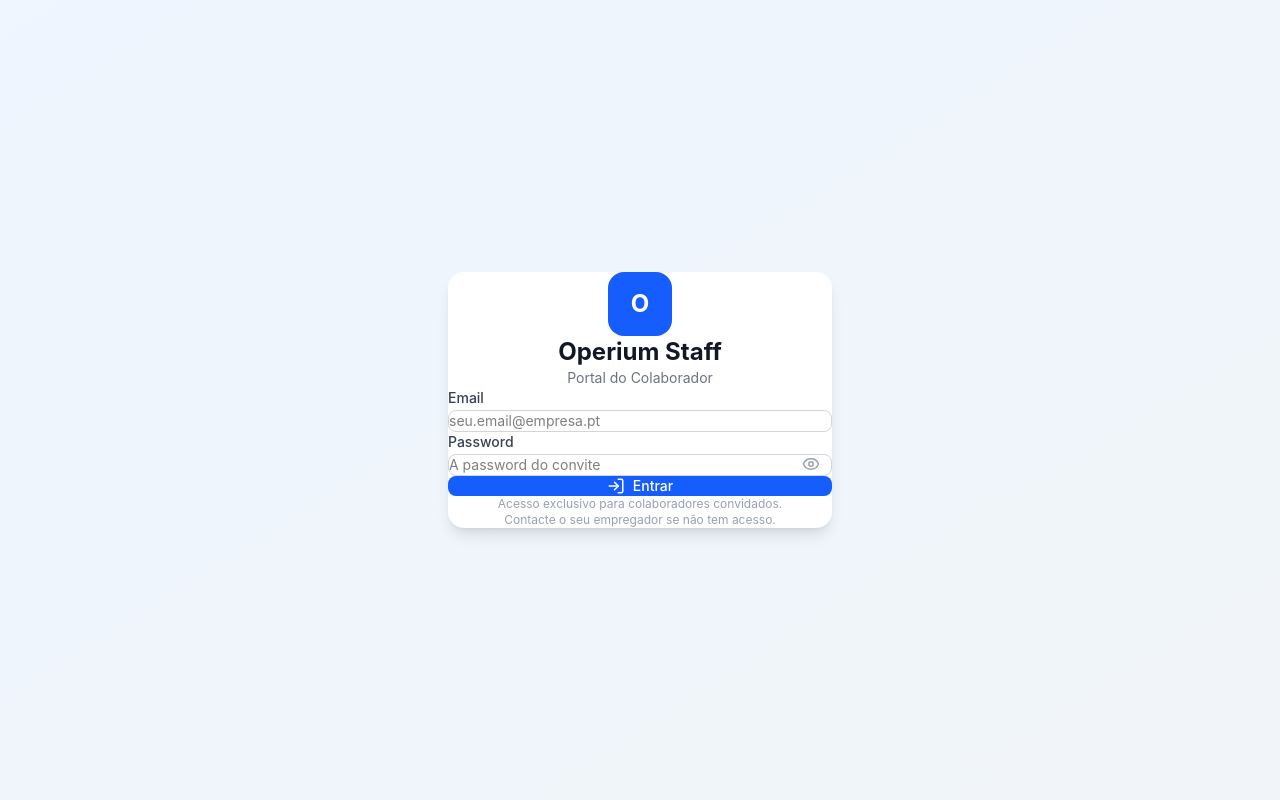
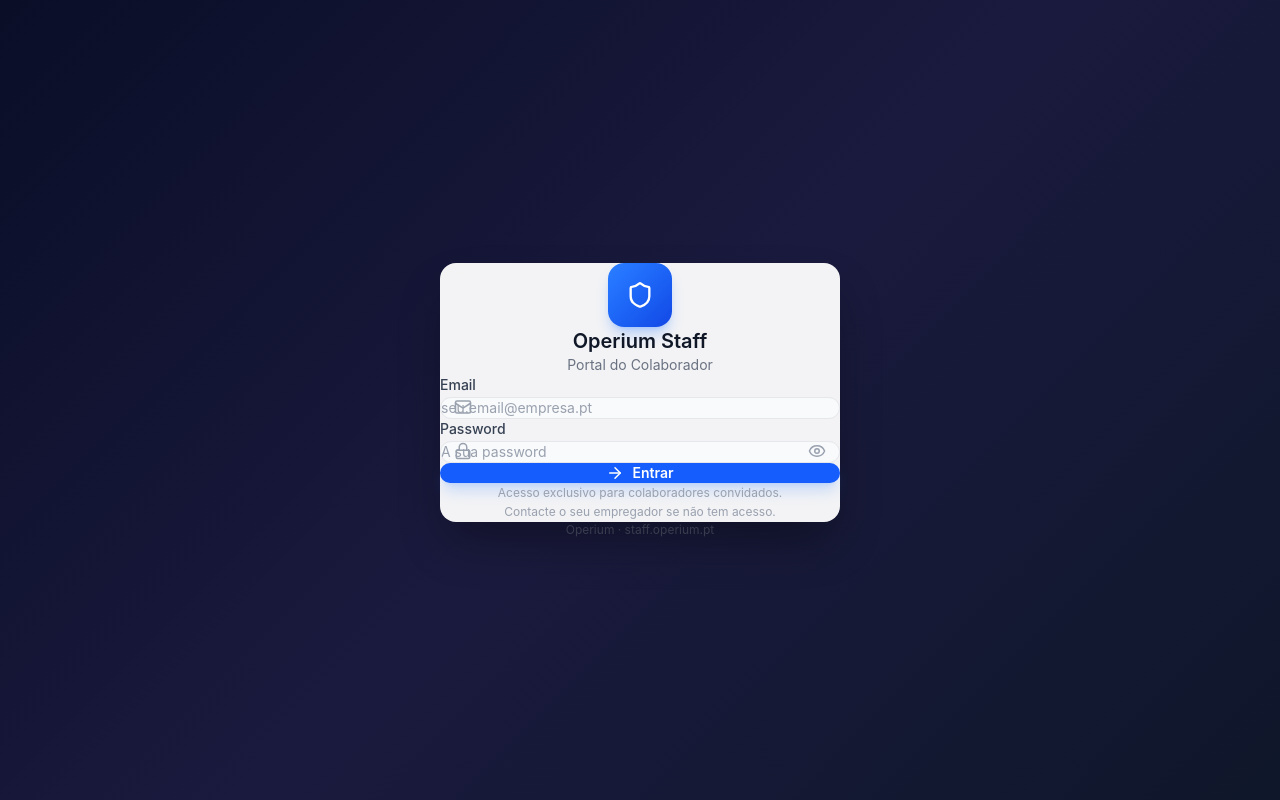
Before and after one commit to igorhbmorais-ops/operium-staff, a React (Vite) app: page / in a window 1280 px wide. Built offline with nearby package versions, Linux system fonts and the light colour scheme; no server answers.

Commit message:
feat: redesign login premium (fundo dark navy, card profissional, ícones)
Co-Authored-By: Claude Opus 4.6 <noreply@anthropic.com>

```diff
--- a/src/pages/Login.jsx
+++ b/src/pages/Login.jsx
@@ -1,6 +1,6 @@
 import { useState } from 'react';
 import { supabase } from '@/lib/supabase';
-import { LogIn, Eye, EyeOff, Loader2 } from 'lucide-react';
+import { Mail, Lock, Eye, EyeOff, ArrowRight, Loader2, Shield } from 'lucide-react';
 
 export default function Login() {
   const [email, setEmail] = useState('');
@@ -27,72 +27,93 @@ export default function Login() {
   }
 
   return (
-    <div className="min-h-dvh flex items-center justify-center bg-gradient-to-br from-blue-50 to-slate-100 p-4">
-      <div className="w-full max-w-sm bg-white rounded-2xl shadow-lg p-8">
+    <div className="min-h-dvh flex flex-col items-center justify-center p-4"
+         style={{ background: 'linear-gradient(135deg, #0a0e27 0%, #1a1a3e 50%, #0f172a 100%)' }}>
+
+      <div className="w-full max-w-[400px] bg-white/95 backdrop-blur-sm rounded-2xl p-8 md:p-10"
+           style={{ boxShadow: '0 25px 50px -12px rgba(0,0,0,0.4)' }}>
+
         {/* Logo */}
         <div className="text-center mb-8">
-          <div className="inline-flex items-center justify-center w-16 h-16 bg-blue-600 rounded-2xl mb-4">
-            <span className="text-white text-2xl font-bold">O</span>
+          <div className="inline-flex items-center justify-center w-16 h-16 bg-gradient-to-br from-blue-500 to-blue-700 rounded-2xl mb-4 shadow-lg shadow-blue-500/30">
+            <Shield size={28} className="text-white" />
           </div>
-          <h1 className="text-2xl font-bold text-gray-900">Operium Staff</h1>
+          <h1 className="text-xl font-semibold text-gray-900">Operium Staff</h1>
           <p className="text-sm text-gray-500 mt-1">Portal do Colaborador</p>
         </div>
 
         {error && (
-          <div className="mb-4 p-3 bg-red-50 border border-red-200 text-red-700 text-sm rounded-lg">
+          <div className="mb-5 p-3 bg-red-50 border border-red-200 text-red-700 text-sm rounded-lg">
             {error}
           </div>
         )}
 
         <form onSubmit={handleLogin} className="space-y-4">
+          {/* Email */}
           <div>
-            <label className="block text-sm font-medium text-gray-700 mb-1">Email</label>
+            <label className="block text-sm font-medium text-gray-700 mb-1.5">Email</label>
+            <div className="relative">
+              <Mail size={18} className="absolute left-3.5 top-1/2 -translate-y-1/2 text-gray-400 pointer-events-none" />
               <input
                 type="email"
                 required
                 value={email}
                 onChange={e => setEmail(e.target.value)}
-              className="w-full px-3 py-2.5 border border-gray-300 rounded-lg text-sm focus:ring-2 focus:ring-blue-500 focus:border-blue-500 outline-none"
+                className="w-full pl-11 pr-4 py-3 bg-gray-50 border border-gray-200 rounded-xl text-sm text-gray-900 placeholder-gray-400 focus:ring-2 focus:ring-blue-500 focus:border-blue-500 focus:bg-white outline-none transition-all"
                 placeholder="seu.email@empresa.pt"
               />
             </div>
+          </div>
 
+          {/* Password */}
           <div>
-            <label className="block text-sm font-medium text-gray-700 mb-1">Password</label>
+            <label className="block text-sm font-medium text-gray-700 mb-1.5">Password</label>
             <div className="relative">
+              <Lock size={18} className="absolute left-3.5 top-1/2 -translate-y-1/2 text-gray-400 pointer-events-none" />
               <input
                 type={showPass ? 'text' : 'password'}
                 required
                 value={password}
                 onChange={e => setPassword(e.target.value)}
-                className="w-full px-3 py-2.5 border border-gray-300 rounded-lg text-sm focus:ring-2 focus:ring-blue-500 focus:border-blue-500 outline-none pr-10"
-                placeholder="A password do convite"
+                className="w-full pl-11 pr-12 py-3 bg-gray-50 border border-gray-200 rounded-xl text-sm text-gray-900 placeholder-gray-400 focus:ring-2 focus:ring-blue-500 focus:border-blue-500 focus:bg-white outline-none transition-all"
+                placeholder="A sua password"
               />
               <button
                 type="button"
                 onClick={() => setShowPass(!showPass)}
-                className="absolute right-3 top-1/2 -translate-y-1/2 text-gray-400 hover:text-gray-600"
+                className="absolute right-3.5 top-1/2 -translate-y-1/2 text-gray-400 hover:text-gray-600 transition-colors"
               >
                 {showPass ? <EyeOff size={18} /> : <Eye size={18} />}
               </button>
             </div>
           </div>
 
+          {/* Botão Entrar */}
           <button
             type="submit"
             disabled={loading}
-            className="w-full flex items-center justify-center gap-2 bg-blue-600 hover:bg-blue-700 disabled:bg-blue-400 text-white font-medium py-2.5 rounded-lg text-sm transition-colors"
+            className="w-full flex items-center justify-center gap-2 bg-blue-600 hover:bg-blue-700 disabled:bg-blue-400 text-white font-semibold py-3 rounded-xl text-sm transition-colors shadow-lg shadow-blue-500/25"
           >
-            {loading ? <Loader2 size={18} className="animate-spin" /> : <LogIn size={18} />}
+            {loading ? (
+              <Loader2 size={18} className="animate-spin" />
+            ) : (
+              <ArrowRight size={18} />
+            )}
             {loading ? 'A entrar...' : 'Entrar'}
           </button>
         </form>
 
-        <p className="text-center text-xs text-gray-400 mt-6">
+        {/* Info */}
+        <p className="text-center text-xs text-gray-400 mt-6 leading-relaxed">
           Acesso exclusivo para colaboradores convidados.
           <br />Contacte o seu empregador se não tem acesso.
         </p>
       </div>
+
+      {/* Footer */}
+      <p className="text-center text-xs text-gray-500/60 mt-6">
+        Operium · staff.operium.pt
+      </p>
     </div>
   );
 }
```
Lines whose indentation alone changed are shown as unchanged.
